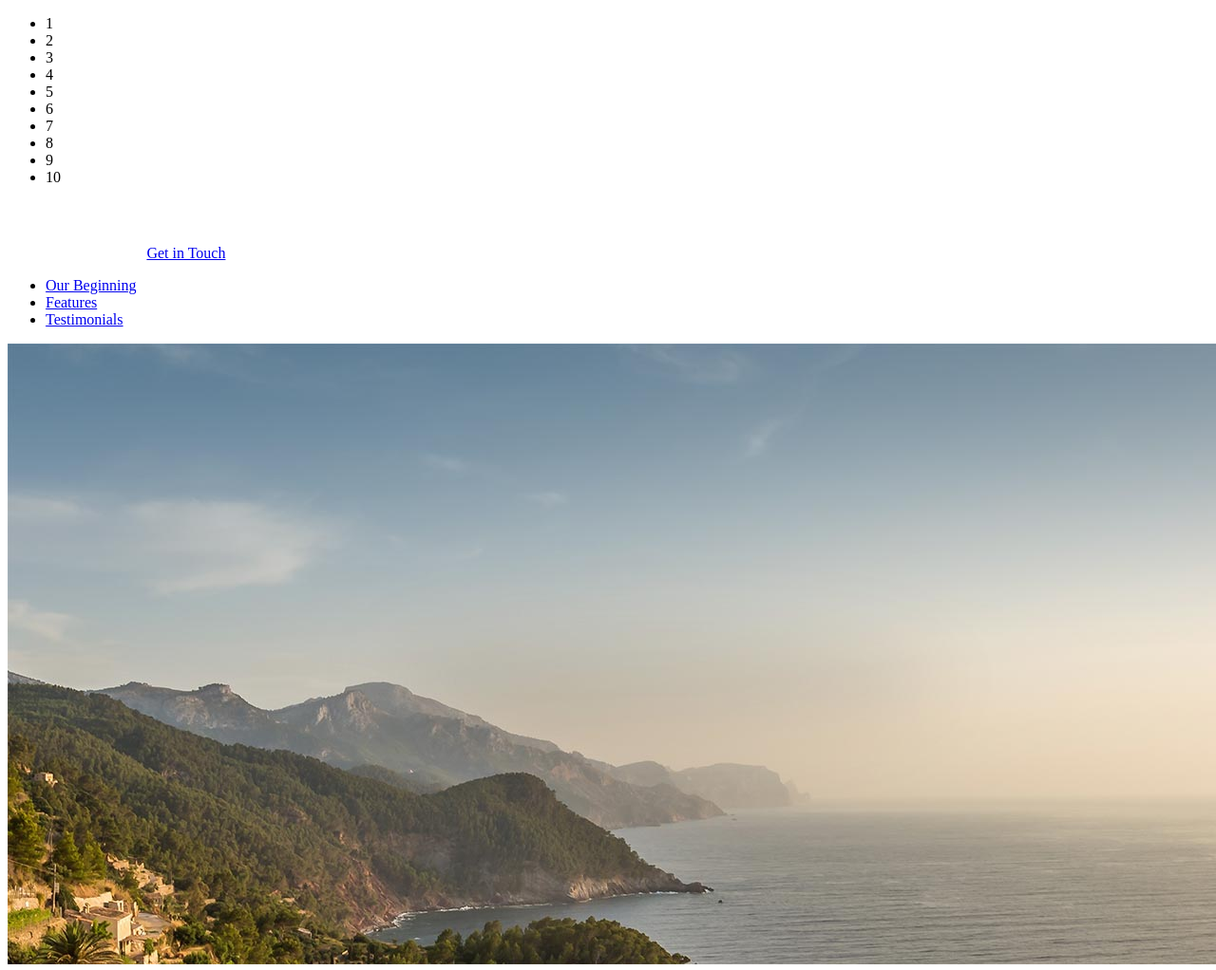
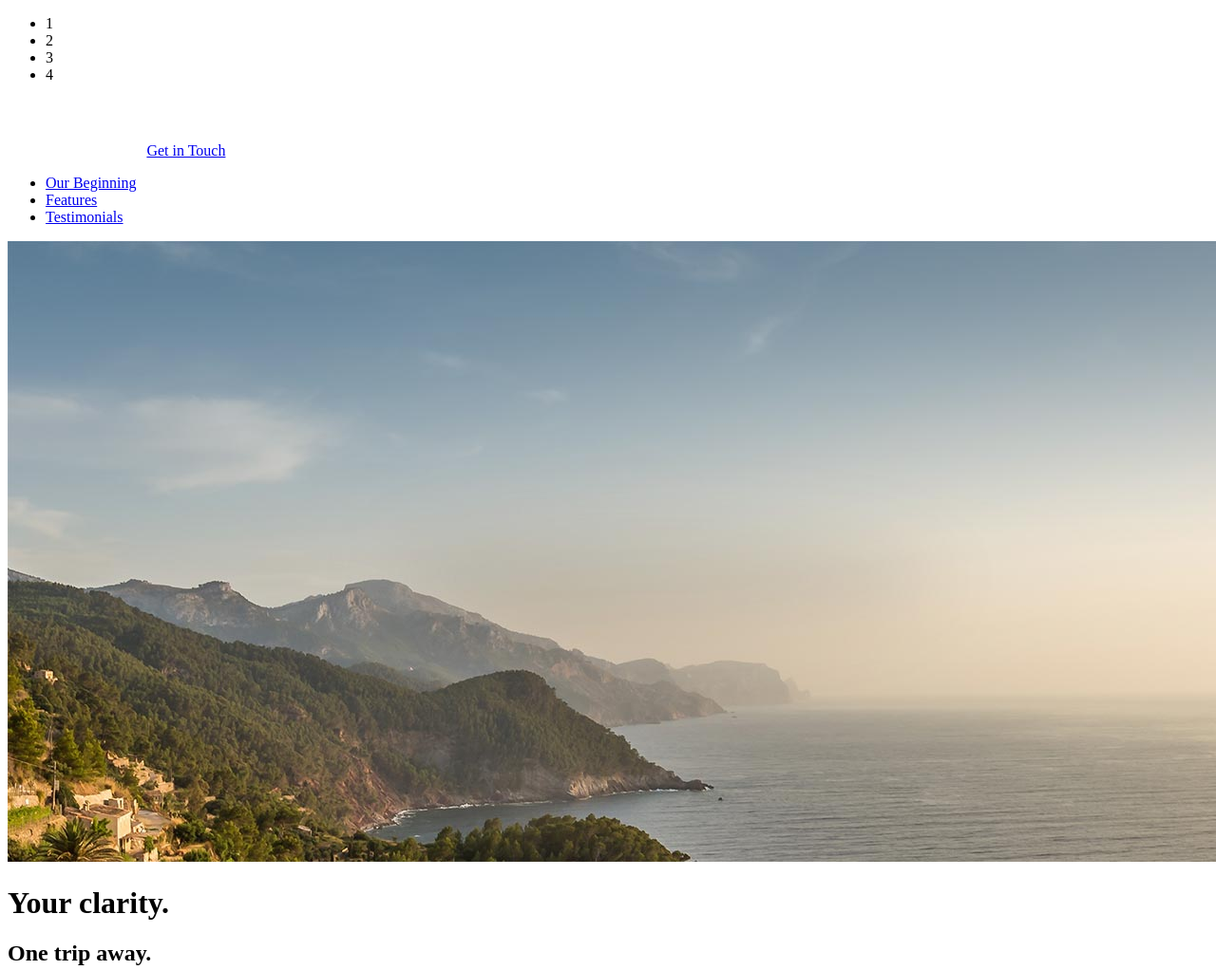
Before and after one commit to imonweb/Modern-Workflow, a website: page app/index.html in a window 1280 px wide. Shown: the top 1022 px of the page at 95% size. Drawn offline with Linux system fonts and the light colour scheme.

Commit message:
counted to 4

```diff
--- a/app/index.html
+++ b/app/index.html
@@ -13,12 +13,7 @@
     <li>2</li>
     <li>3</li>
     <li>4</li>
-    <li>5</li>
-    <li>6</li>
-    <li>7</li>
-    <li>8</li>
-    <li>9</li>
-    <li>10</li>
+
   </ul>
   <header>
     <img src="assets/images/icons/clear-view-escapes.svg">
```
